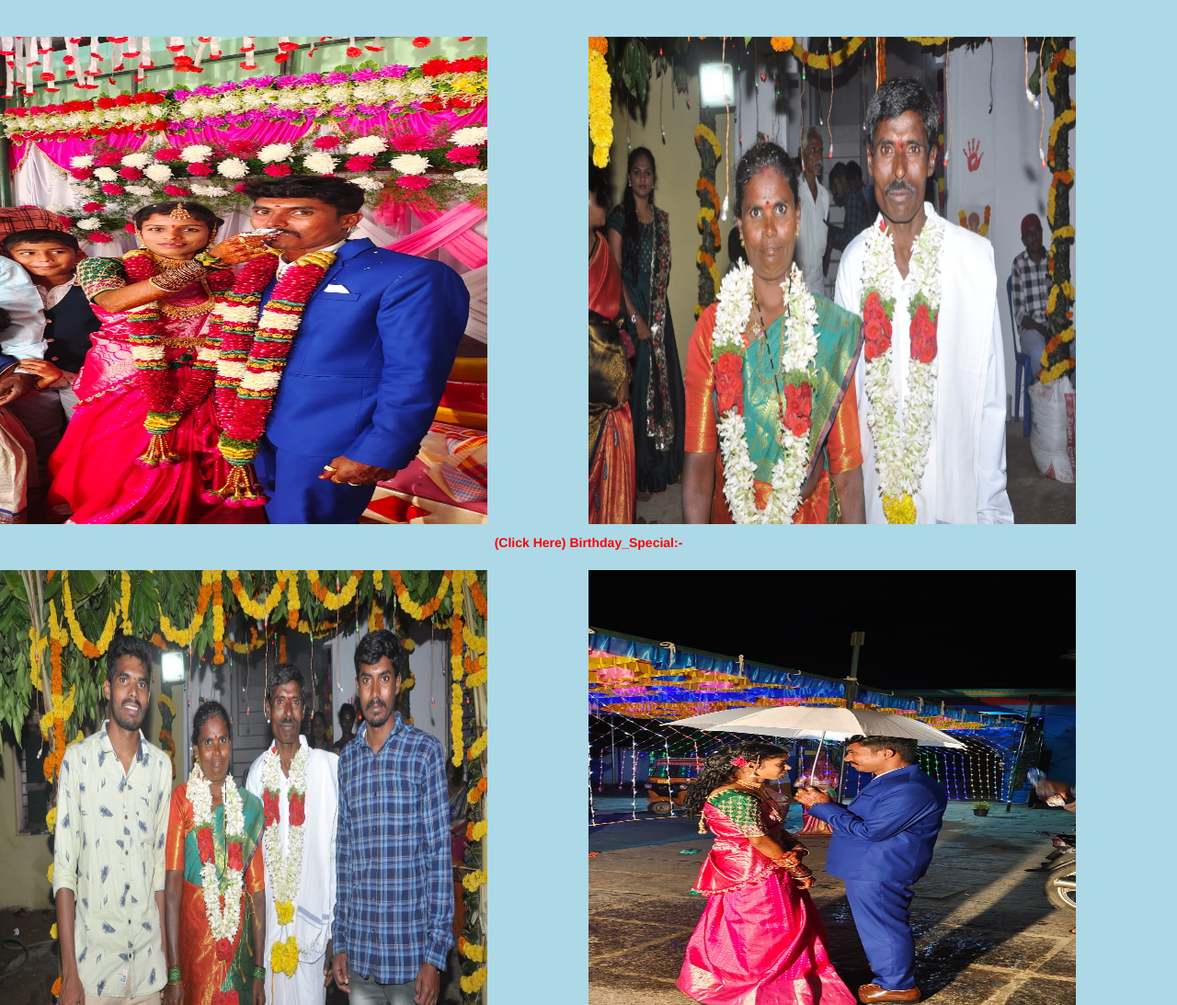
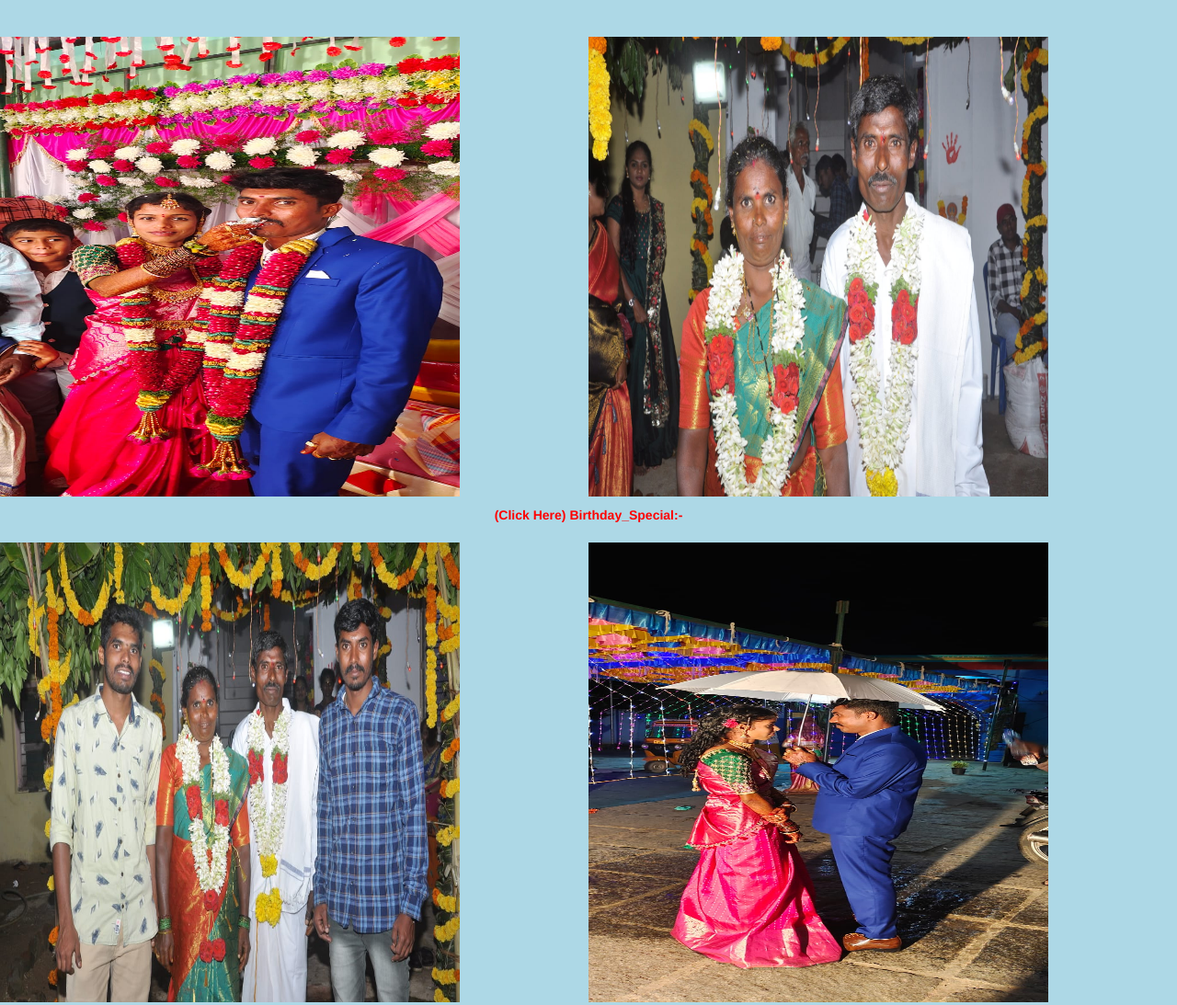
Before and after one commit to Sarath-Kumar-J-800123/BroBirthdaySpacial.github.io, a plain HTML site: page homepage.html in a window 1280 px wide. Shown: the top 1093 px of the page at 92% size. Drawn offline with nearby package versions, Linux system fonts and the light colour scheme.

Commit message:
Update Styles.css

```diff
--- a/Styles.css
+++ b/Styles.css
@@ -430,6 +430,6 @@ input[type=date]
 
 img
 {
- width:530px;
- height:530px;
+ width:500px;
+ height:500px;
 }
```
